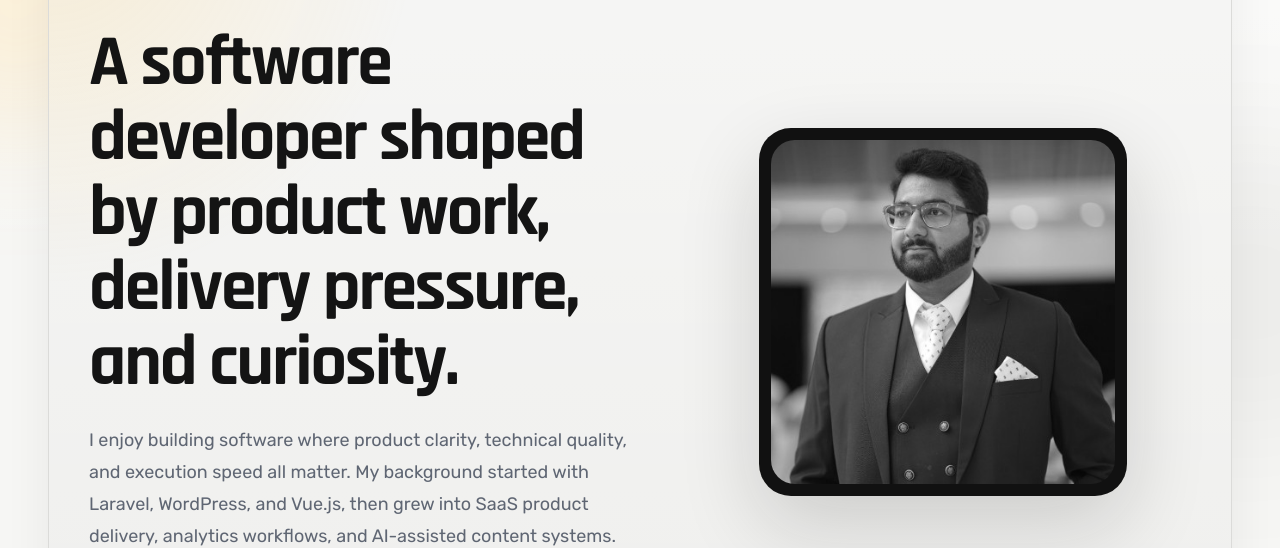
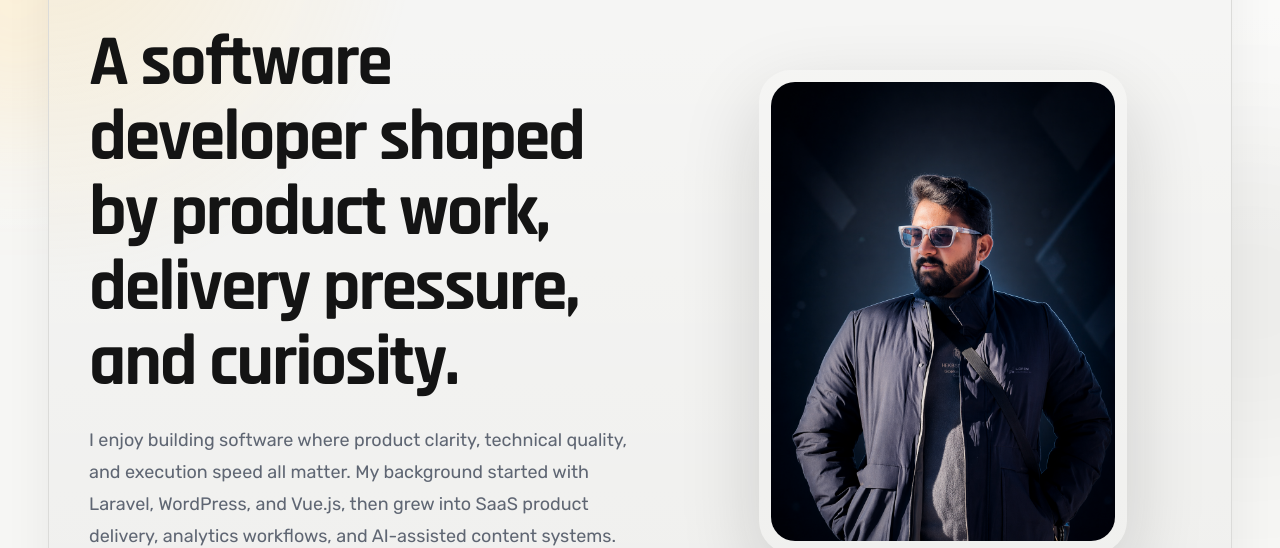
Before and after one commit to hasnain-d4interactive/personal_portfolio, a Next.js app: page /about in a window 1280 px wide. Shown: the part 252-800 px from the top of the page. Built offline with nearby package versions, Linux system fonts and the light colour scheme; no server answers.

Commit message:
chore: portfolio image changed

```diff
--- a/src/app/about/page.tsx
+++ b/src/app/about/page.tsx
@@ -34,13 +34,13 @@ export default function AboutPage() {
         }
         visual={
           <div className="mx-auto max-w-[23rem]">
-            <div className="relative overflow-hidden rounded-[2rem] bg-[#111] p-3 shadow-[0_30px_80px_rgba(20,20,20,0.16)]">
+            <div className="relative overflow-hidden rounded-[2rem] p-3 shadow-[0_30px_80px_rgba(20,20,20,0.16)]">
               <Image
                 src={siteConfig.portraitSrc}
                 alt={siteConfig.portraitAlt}
                 width={400}
                 height={400}
-                className="h-auto w-full rounded-[1.5rem] object-cover grayscale"
+                className="h-auto w-full rounded-[1.5rem] object-cover"
               />
             </div>
           </div>
--- a/src/app/page.tsx
+++ b/src/app/page.tsx
@@ -99,7 +99,7 @@ export default async function Home() {
                   width={800}
                   height={800}
                   priority
-                  className="h-full w-full object-cover grayscale"
+                  className="h-full w-full object-cover"
                 />
               </div>
             </div>
--- a/src/content/site.ts
+++ b/src/content/site.ts
@@ -73,7 +73,7 @@ export const siteConfig = {
   logoPrimarySrc: "/logos/logo-primary.svg",
   markSrc: "/logos/mark-light.svg",
   faviconSrc: "/logos/favicon.svg",
-  portraitSrc: "/ahmedhasnain.jpeg",
+  portraitSrc: "/ahmedhasnain.png",
   portraitAlt:
     "Portrait of Ahmed Hasnain, full-stack software developer and SaaS product engineer",
   intro:
```
Also changed, not shown: public/ahmedhasnain.png (added).
